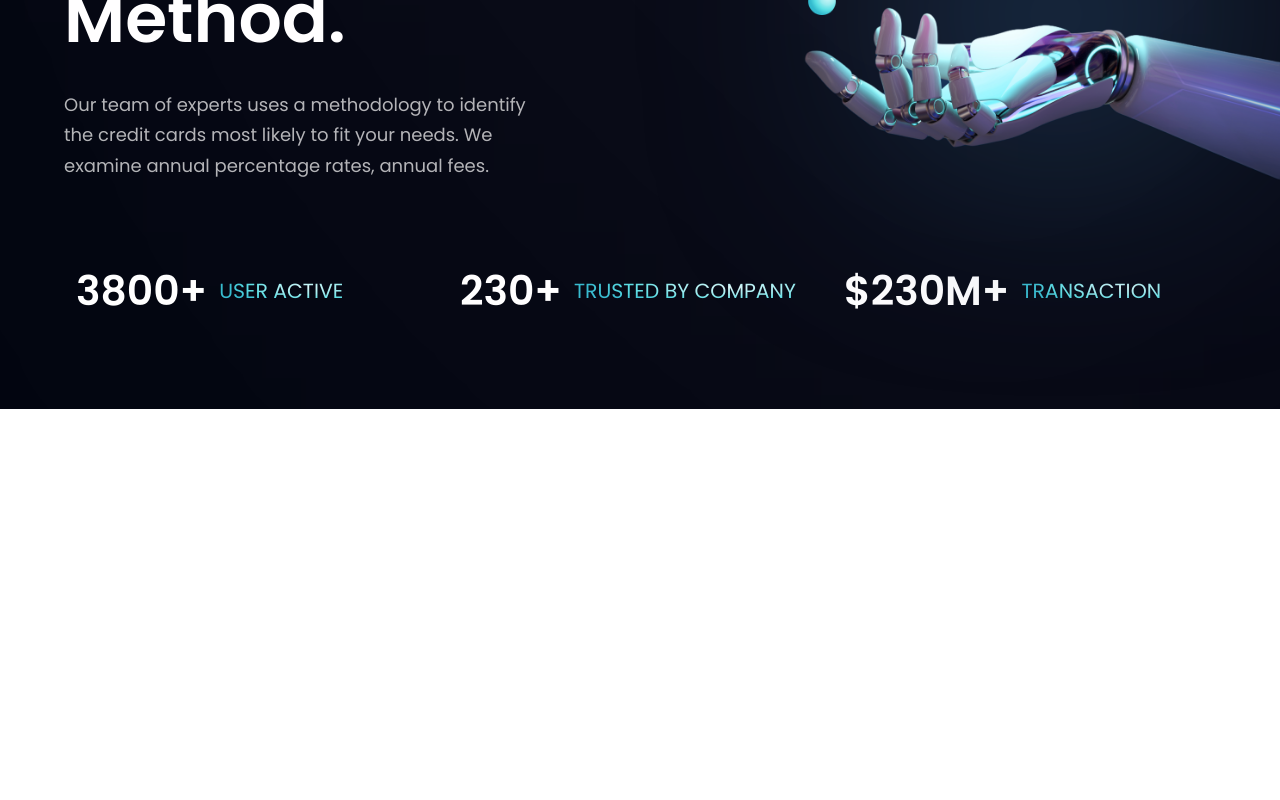
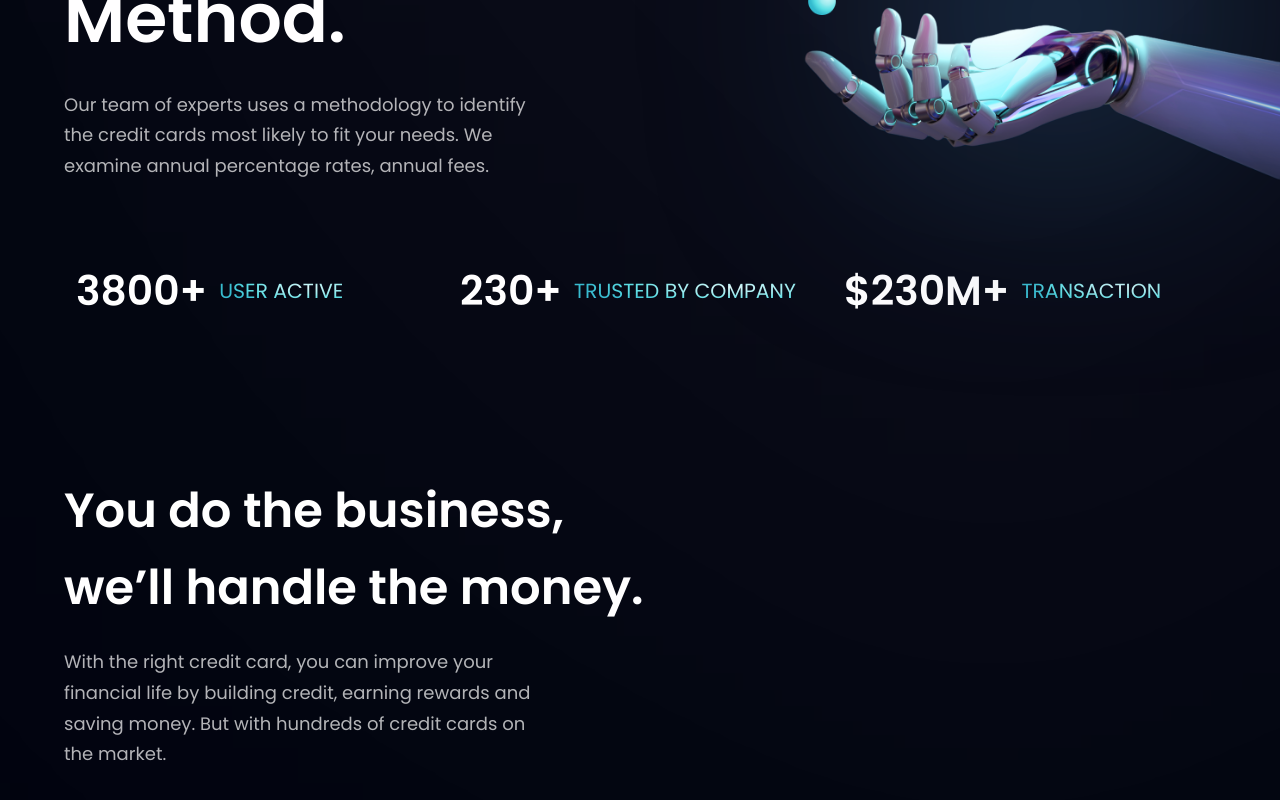
Before and after one commit to FelipeFama/hoobank, a React (Vite) app: page / in a window 1280 px wide. Shown: the part 536-1336 px from the top of the page. Before the commit the page ends 945 px from the top, so only its background shows below. Built offline with nearby package versions, Linux system fonts and the light colour scheme.

Commit message:
feat: add business component

```diff
--- a/src/App.tsx
+++ b/src/App.tsx
@@ -1,4 +1,4 @@
-import { Hero, Navbar, Stats } from "./components";
+import { Business, Hero, Navbar, Stats } from "./components";
 import { box } from "./constants/boxes";
 import "./styles/global.css";
 
@@ -10,6 +10,7 @@
         <Hero />
         <section className={`${box.boxWidth} ${box.paddingX}`}>
           <Stats />
+          <Business />
         </section>
       </main>
     </>
--- /dev/null
+++ b/src/components/Business.tsx
@@ -0,0 +1,19 @@
+import { box, layout } from "../constants/boxes";
+
+export default function Business() {
+  return (
+    <section id="features" className={layout.section}>
+      <article className={layout.sectionInfo}>
+        <h2 className={box.heading2}>
+          You do the business, <br className="sm:block hidden" /> we’ll handle
+          the money.
+        </h2>
+        <p className={`${box.paragraph} max-w-[470px] mt-5`}>
+          With the right credit card, you can improve your financial life by
+          building credit, earning rewards and saving money. But with hundreds
+          of credit cards on the market.
+        </p>
+      </article>
+    </section>
+  );
+}
--- a/src/components/index.ts
+++ b/src/components/index.ts
@@ -1,5 +1,6 @@
+import Business from "./Business";
 import Hero from "./Hero";
 import Navbar from "./Navbar";
 import Stats from "./Stats";
 
-export { Navbar, Hero, Stats };
+export { Navbar, Hero, Stats, Business };
```
